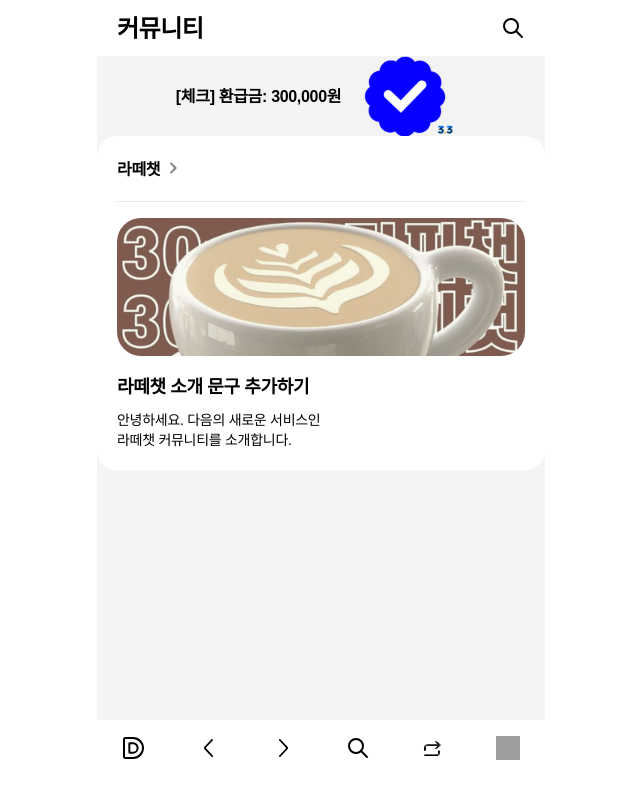
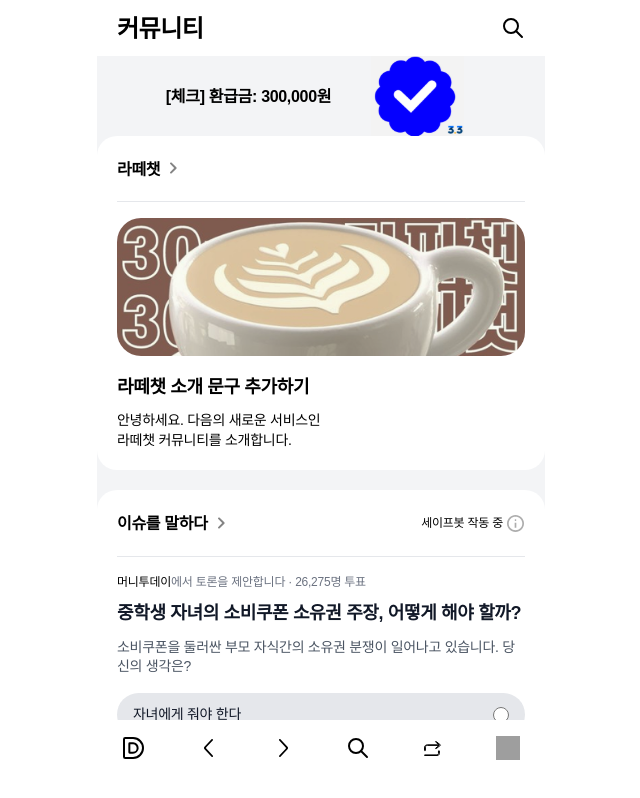
Before and after one commit to LatteChat/Latte-Frontend, a Next.js app: page /community in a window 1280 px wide. Shown: the whole page, without its empty margins (319-959 px from the left). Built offline with nearby package versions, Linux system fonts and the light colour scheme; grey boxes are pictures that could not be loaded; a web font is replaced by a local one.

Commit message:
feat: 다음 커뮤니티 페이지 UI 추가
- LatteChatCard 컴포넌트 분리
- IssueCard 컴포넌트 분리
- CommunityHeader 컴포넌트 분리

```diff
--- a/src/app/community/page.tsx
+++ b/src/app/community/page.tsx
@@ -1,15 +1,16 @@
+import CommunityHeader from '@/features/daum/components/CommunityHeader'
+import IssueCard from '@/features/daum/components/IssueCard'
+import LatteChatCard from '@/features/daum/components/LatteChatCard'
 import Image from 'next/image'
+import Link from 'next/link'
 
 export default function DaumCommunity() {
   return (
     <div>
-      <header className="flex w-full justify-between px-5 py-3">
-        <span className="h1">커뮤니티</span>
-        <img src="/icons/search-icon.svg" />
-      </header>
+      <CommunityHeader />
 
-      <main className="min-h-[calc(100svh-8.5rem)] bg-gray-100">
-        <div className="flex w-full items-center justify-center gap-5 pl-8 pr-11">
+      <main className="min-h-[calc(100svh-8.5rem)] bg-gray-100 pb-5">
+        <div className="flex w-full items-center justify-center gap-10 pl-8 pr-11">
           <p className="b2">[체크] 환급금: 300,000원</p>
           <Image
             src="/images/community-banner-image.svg"
@@ -19,26 +20,13 @@ export default function DaumCommunity() {
           />
         </div>
 
-        <div className="flex flex-col gap-5 rounded-[1.25rem] bg-white p-5">
-          <div className="flex items-center gap-[1px]">
-            <h2 className="b2">라떼챗</h2>
-            <img src="/icons/right-arrow-icon.svg" />
-          </div>
-          <div className="flex flex-col gap-4 border-t pt-4">
-            <Image
-              src="/images/latte-chat-image.png"
-              alt="라뗴챗 이미지"
-              height={113}
-              width={336}
-              className="w-full rounded-3xl"
-            />
-            <div className="flex flex-col gap-2">
-              <h3 className="h3">라떼챗 소개 문구 추가하기</h3>
-              <p className="b4 whitespace-pre-line">
-                {` 안녕하세요. 다음의 새로운 서비스인\n라떼챗 커뮤니티를 소개합니다.`}
-              </p>
-            </div>
-          </div>
+        <div className="flex flex-col gap-5">
+          <Link
+            href={`${process.env.NEXT_BASE_URL}/oauth2/authorization/kakao`}
+          >
+            <LatteChatCard />
+          </Link>
+          <IssueCard />
         </div>
       </main>
     </div>
--- /dev/null
+++ b/src/features/daum/components/CommunityHeader/index.tsx
@@ -0,0 +1,8 @@
+export default function CommunityHeader() {
+  return (
+    <header className="sticky top-0 flex w-full items-center justify-between bg-white px-5 py-3">
+      <span className="h1">커뮤니티</span>
+      <img src="/icons/search-icon.svg" className="aspect-square h-6 w-6" />
+    </header>
+  )
+}
--- /dev/null
+++ b/src/features/daum/components/IssueCard/index.tsx
@@ -0,0 +1,53 @@
+export default function IssueCard() {
+  return (
+    <section className="rounded-[1.25rem] bg-white p-5">
+      <header className="mb-5 flex items-center justify-between">
+        <div className="flex items-center gap-[1px]">
+          <h2 className="b2">이슈를 말하다</h2>
+          <img src="/icons/right-arrow-icon.svg" />
+        </div>
+        <div className="flex gap-1">
+          <span className="b6">세이프봇 작동 중</span>
+          <img
+            src="/icons/info-icon.svg"
+            alt="정보 아이콘"
+            className="aspect-square h-[1.125rem] w-[1.125rem]"
+          />
+        </div>
+      </header>
+
+      <div className="flex flex-col gap-2 border-t border-gray-200 pt-4">
+        <p className="b6 text-gray-500">
+          <span className="text-black">머니투데이</span>에서 토론을 제안합니다 ·
+          26,275명 투표
+        </p>
+
+        <h3 className="h3 text-gray-900">
+          중학생 자녀의 소비쿠폰 소유권 주장, 어떻게 해야 할까?
+        </h3>
+        <p className="b4 text-gray-600">
+          소비쿠폰을 둘러싼 부모 자식간의 소유권 분쟁이 일어나고 있습니다.
+          당신의 생각은?
+        </p>
+      </div>
+      <div className="mt-4 space-y-2">
+        <label className="b4 flex items-center justify-between rounded-full bg-gray-200 px-4 py-3 text-gray-900">
+          <span>자녀에게 줘야 한다</span>
+          <input type="radio" name="vote" className="h-4 w-4 accent-black" />
+        </label>
+        <label className="b4 flex items-center justify-between rounded-full bg-gray-200 px-4 py-3 text-gray-900">
+          <span>안 줘도 된다</span>
+          <input type="radio" name="vote" className="h-4 w-4 accent-black" />
+        </label>
+      </div>
+      <div className="mt-4 flex gap-2">
+        <button className="b4 flex-1 rounded-full bg-black py-3 text-white">
+          투표하기
+        </button>
+        <button className="b4 flex-1 rounded-full bg-gray-100 py-3 text-gray-900">
+          결과보기
+        </button>
+      </div>
+    </section>
+  )
+}
--- /dev/null
+++ b/src/features/daum/components/LatteChatCard/index.tsx
@@ -0,0 +1,28 @@
+import Image from 'next/image'
+
+export default function LatteChatCard() {
+  return (
+    <section className="flex flex-col gap-5 rounded-[1.25rem] bg-white p-5">
+      <header className="flex items-center gap-[1px]">
+        <h2 className="b2">라떼챗</h2>
+        <img src="/icons/right-arrow-icon.svg" />
+      </header>
+
+      <div className="flex flex-col gap-4 border-t pt-4">
+        <Image
+          src="/images/latte-chat-image.png"
+          alt="라뗴챗 이미지"
+          height={113}
+          width={336}
+          className="w-full rounded-3xl"
+        />
+        <div className="flex flex-col gap-2">
+          <h3 className="h3">라떼챗 소개 문구 추가하기</h3>
+          <p className="b4 whitespace-pre-line">
+            {` 안녕하세요. 다음의 새로운 서비스인\n라떼챗 커뮤니티를 소개합니다.`}
+          </p>
+        </div>
+      </div>
+    </section>
+  )
+}
```
Also changed, not shown: public/icons/info-icon.svg (added).
